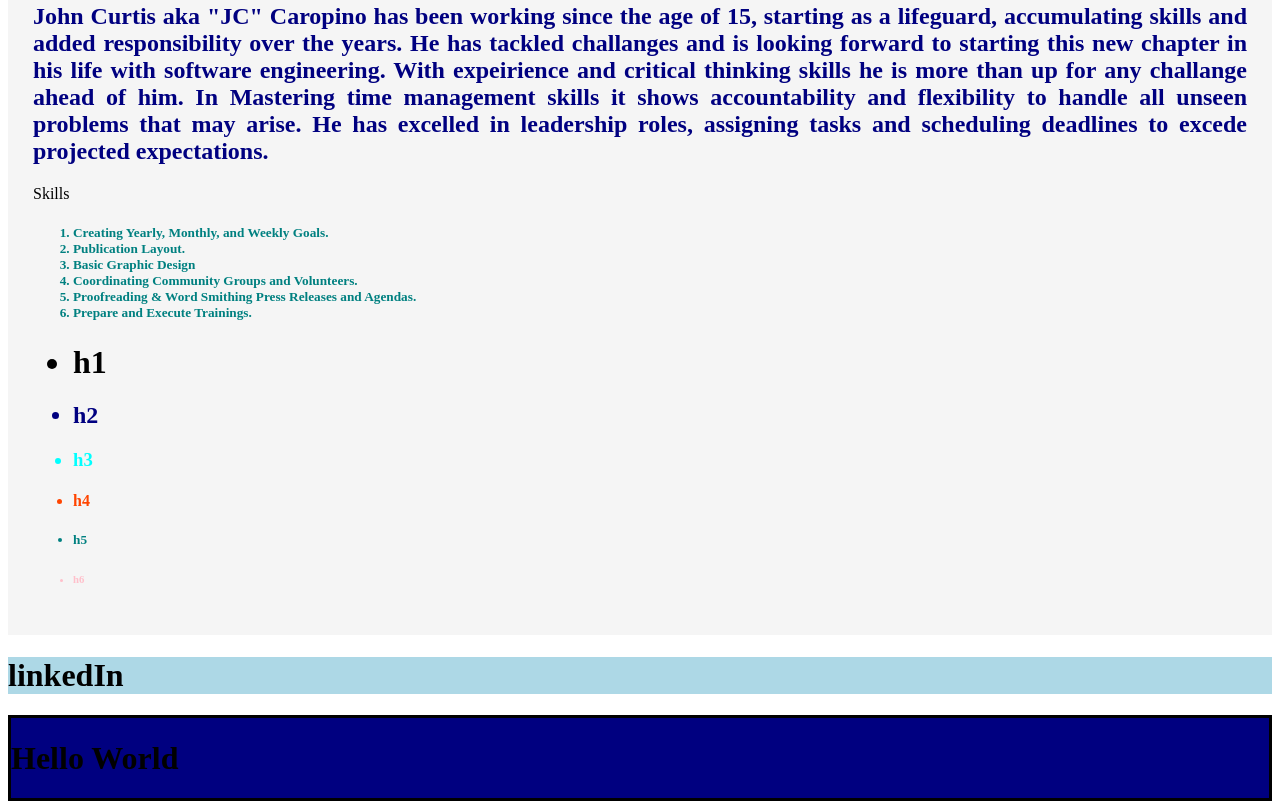
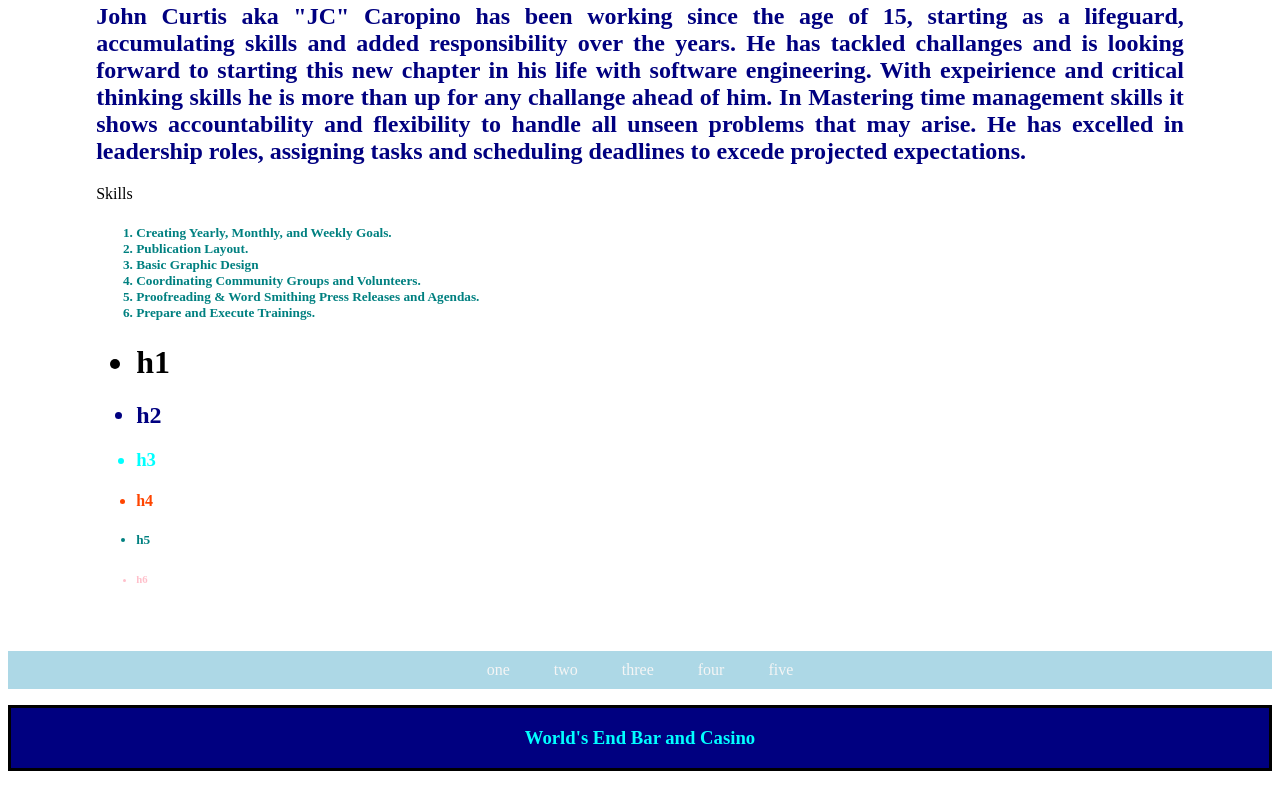
Before and after one commit to jccaropino7786/TAB-website-project, a plain HTML site: page index.html in a window 1280 px wide. Shown: the part 403-1212 px from the top of the page. After the commit the page ends 1182 px from the top, so only its background shows below. Drawn offline with Linux system fonts and the light colour scheme.

Commit message:
Added nav bar

```diff
--- a/index.html
+++ b/index.html
@@ -62,11 +62,17 @@
         </div>
 
         <div id = "links">
-            <h1>linkedIn</h1>
+            <ul class = "nav">
+                <li><a href="#">one</a></li>
+                <li><a href="#">two</a></li>
+                <li><a href="#">three</a></li>
+                <li><a href="#">four</a></li>
+                <li><a href="#">five</a></li>
+            </ul>
         </div>
 
         <div id ="footer">
-           <h1> Hello World</h1>
+           <h3>World's End Bar and Casino</h3>
         </div>
     </body>
 </html>
--- a/style.css
+++ b/style.css
@@ -1,6 +1,4 @@
-#html{
-  background-color: whitesmoke;
-}
+
 #header {
   background-color: lightblue;
   border: 3px black solid;
@@ -9,7 +7,11 @@
 }
 
 #mainContent {
-  background-color: whitesmoke;
+  background-color: white;
+  margin-top: 0%;
+  margin-left: 5%;
+  margin-right: 5%;
+  margin-bottom: 0%;
   align-content: center;
   padding: 25px;
   text-align: justify;
@@ -25,6 +27,7 @@
 #footer {
   background-color: navy;
   border: 3px black solid;
+  text-align: center;
 }
 
 h1      {color: black;}
@@ -33,3 +36,19 @@ h3      {color: aqua;}
 h4      {color: orangered;}
 h5      {color: teal}
 h6      {color: pink}
+
+ul.nav {
+  padding-left: 0px;
+  text-align: center;
+}
+ul.nav > li {
+  display: inline-block;
+  padding: 10px 20px;
+}
+ul.nav > li:hover{
+  background-color: navy;
+}
+ul.nav > li > a {
+  color: whitesmoke;
+  text-decoration: none;
+}
```
